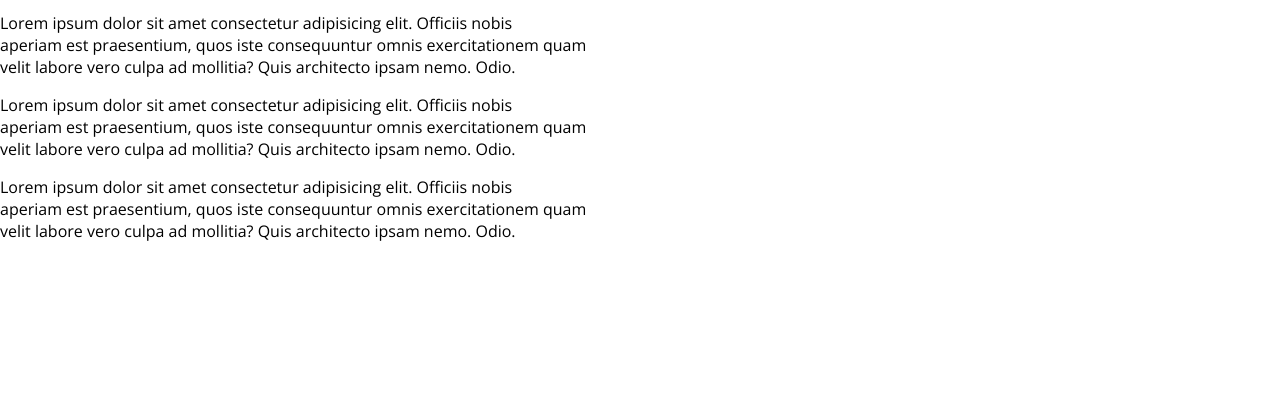
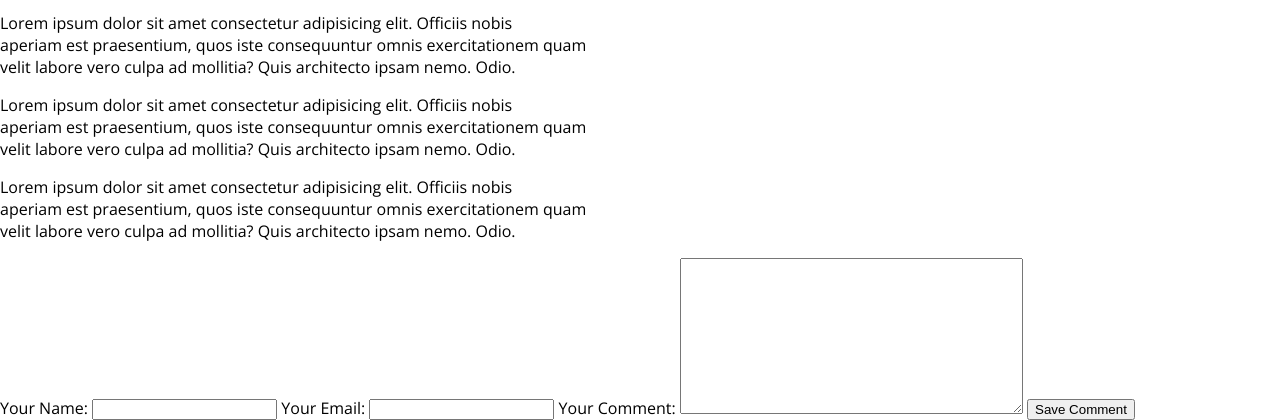
Before and after one commit to ioannis-toumpoglou/blog-test, a Django app: a page that uses blog/templates/blog/post-detail.html in a window 1280 px wide. Shown: the part 912-1332 px from the top of the page. Before the commit the page ends 1153 px from the top, so only its background shows below. Run offline with Django 4.2, Linux system fonts and the light colour scheme; data comes from the database, SQL or seed files in the repository; parts of the project's set-up code (start-up, migrations or seed data) failed here and were passed over.

Commit message:
Add comment form in post detail

```diff
--- /dev/null
+++ b/blog/forms.py
@@ -0,0 +1,15 @@
+from django import forms
+
+from .models import Comment
+
+
+class CommentForm(forms.ModelForm):
+    class Meta:
+        model = Comment
+        # exclude = ['post']
+        fields = ['user_name', 'user_email', 'text']
+        labels = {
+            'user_name': 'Your Name',
+            'user_email': 'Your Email',
+            'text': 'Your Comment'
+        }
--- a/blog/templates/blog/post-detail.html
+++ b/blog/templates/blog/post-detail.html
@@ -20,7 +20,7 @@
         <article>
             <img src="{{ post.image.url }}" alt={{ post.title }}>
             <address>By <a href="mailto:{{ post.author.email_address }}">{{ post.author }}</a></address>
-            <div>
+            <div >
                 Last updated on <time>{{ post.date|date:"d M Y"}}</time>
             </div>
         </article>
@@ -31,7 +31,8 @@
     </main>
     <div>
         <form>
-
+            {{ comment_form }}
+            <button>Save Comment</button>
         </form>
     </div>
 {% endblock content  %}
--- a/blog/views.py
+++ b/blog/views.py
@@ -2,6 +2,7 @@ from django.shortcuts import render, get_object_or_404
 from django.views.generic import ListView, DetailView
 
 from .models import Post
+from .forms import CommentForm
 
 
 # Create your views here.
@@ -32,4 +33,5 @@ class SinglePostView(DetailView):
     def get_context_data(self, **kwargs):
         context = super().get_context_data(**kwargs)
         context['post_tags'] = self.object.tags.all()
+        context['comment_form'] = CommentForm()
         return context
```
